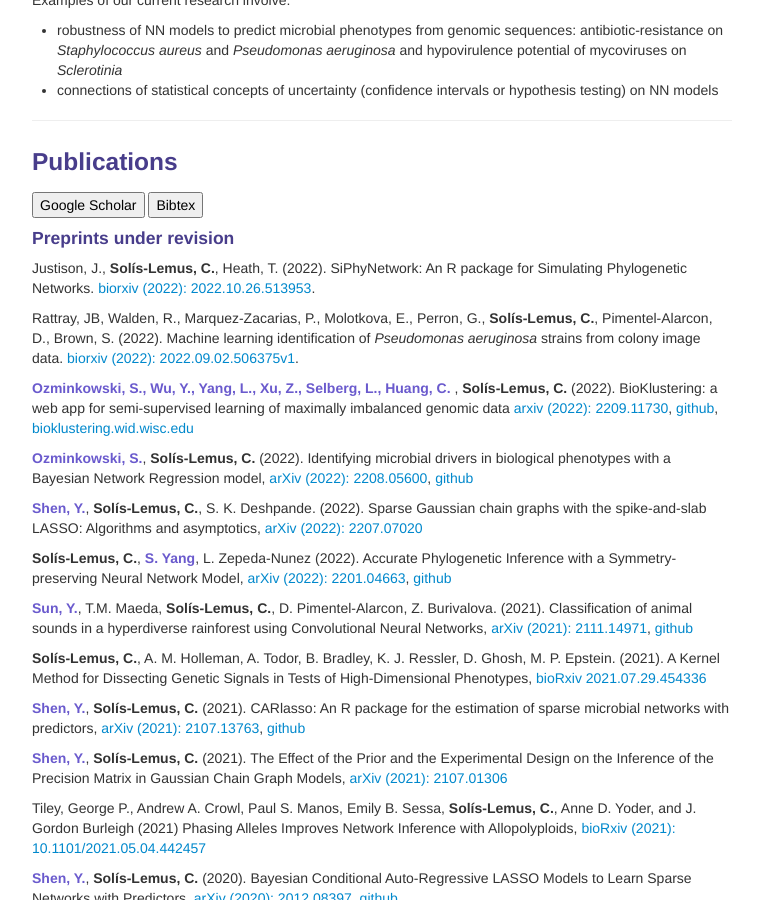
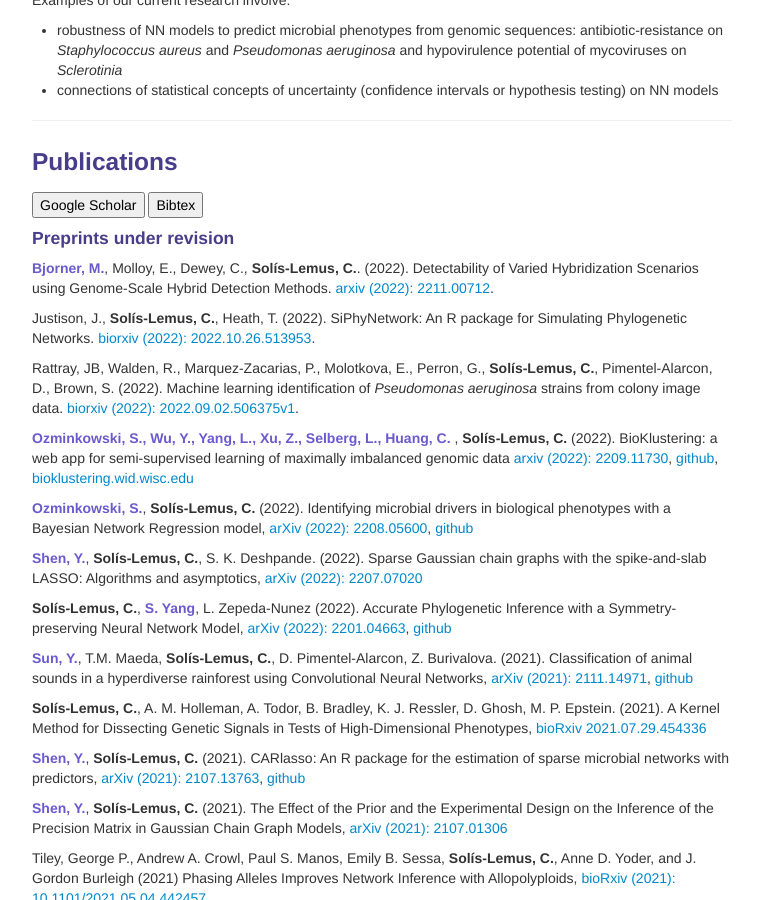
Before and after one commit to solislemuslab/solislemuslab.github.io, a Jekyll site: the page built from pages/research.md, in a window 1280 px wide and 900 px high, scrolled down 2672 px. Shown: the whole window, without its empty margins (258-1021 px from the left). Built offline with Jekyll 4.4.1, drawn with Linux system fonts in a browser that asks for light colours; some of the changed text lies outside the part shown.

Commit message:
added bjorner paper

```diff
--- a/pages/research.md
+++ b/pages/research.md
@@ -131,6 +131,8 @@ Examples of our current research involve:
 <button type="button" onclick="window.location.href='https://github.com/solislemuslab/solislemuslab.github.io/blob/master/assets/misc/publications.bib';">Bibtex</button>
 
 #### Preprints under revision
+
+<strong style="color: SlateBlue;">Bjorner, M.</strong>, Molloy, E., Dewey, C., <b>Sol&iacute;s-Lemus, C.</b>. (2022). Detectability of Varied Hybridization Scenarios using Genome-Scale Hybrid Detection Methods. [arxiv (2022): 2211.00712](https://arxiv.org/abs/2211.00712).
 
 Justison, J., <b>Sol&iacute;s-Lemus, C.</b>, Heath, T. (2022). SiPhyNetwork: An R package for Simulating Phylogenetic Networks. [biorxiv (2022): 2022.10.26.513953](https://www.biorxiv.org/content/10.1101/2022.10.26.513953v1).
 
@@ -344,6 +346,7 @@ Scientists world-wide are engaged in efforts to understand how all planetary bio
 
 #### Publications supported by the award
 - Justison et al (2022). [biorxiv (2022): 2022.10.26.513953](https://www.biorxiv.org/content/10.1101/2022.10.26.513953v1)
+- Bjorner et al (2022). [arxiv (2022): 2211.00712](https://arxiv.org/abs/2211.00712)
 
 ### DOE: Computational Tool Development for Integrative Systems Biology Data Analysis
 
@@ -388,6 +391,7 @@ The overall objective of this proposal is to pioneer the development of the next
 - Ozminkowski and Solis-Lemus, C. (2022) [arXiv (2022): 2208.05600](https://arxiv.org/abs/2208.05600)
 - Ozminkowski et al (2022) [arxiv (2022): 2209.11730](https://arxiv.org/abs/2209.11730)
 - Shen et al (2022) [arXiv (2022): 2207.07020](https://arxiv.org/abs/2207.07020)
+- Bjorner et al (2022) [arxiv (2022): 2211.00712](https://arxiv.org/abs/2211.00712)
 
 ------------------------------------
 
```
